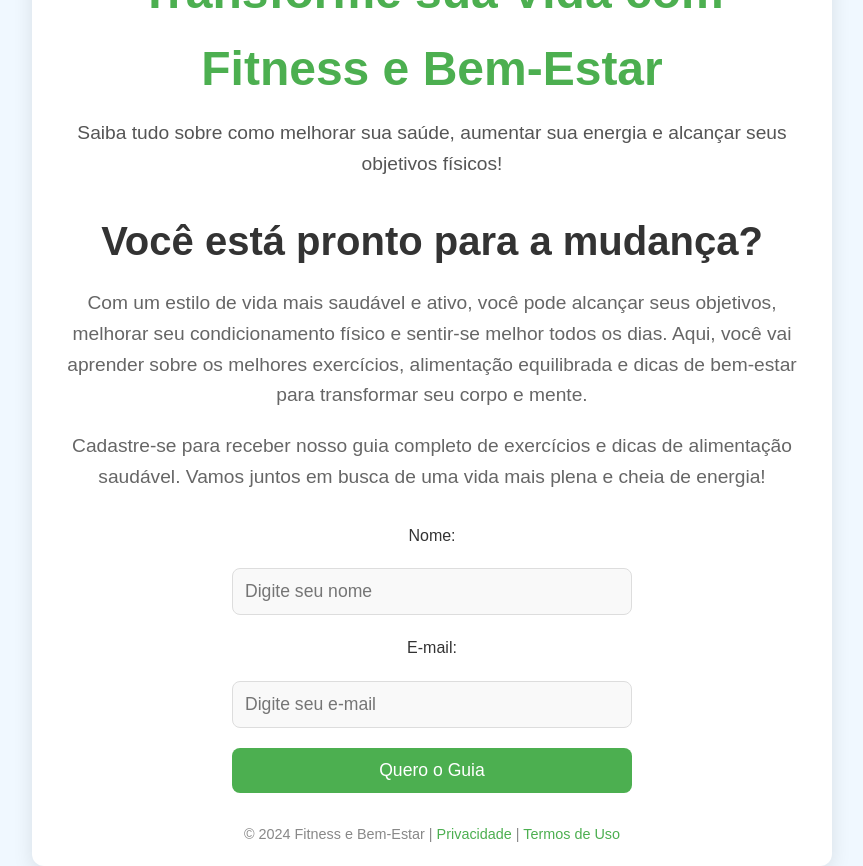
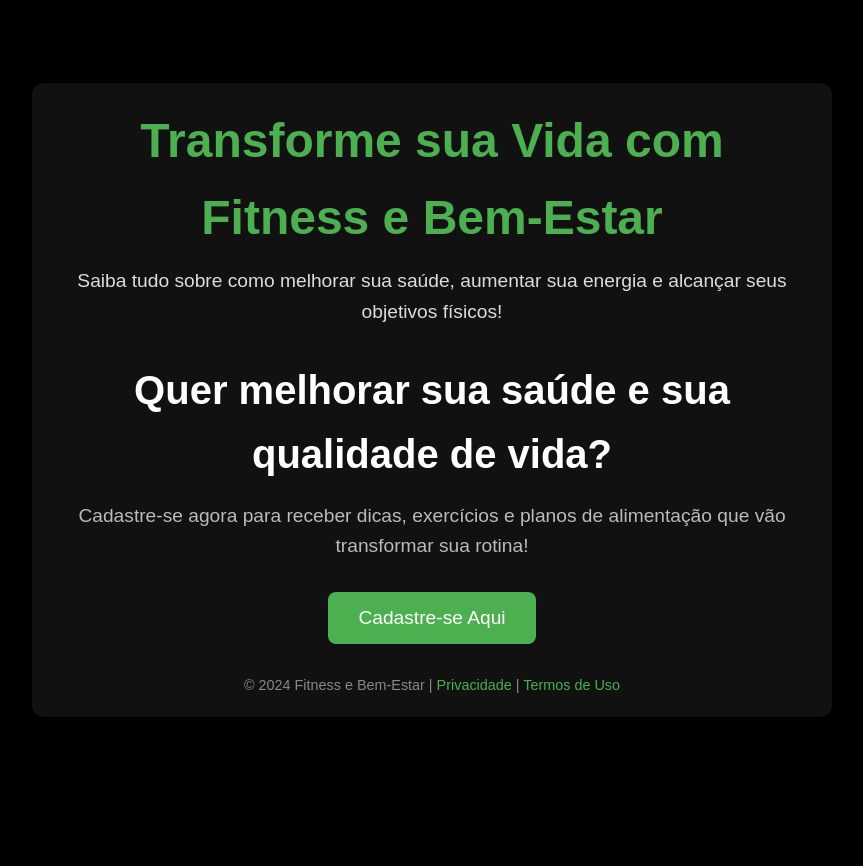
Before and after one commit to abc12321233232/Sitedevendas, a plain HTML site: page index.html in a window 1280 px wide. Shown: the whole page, without its empty margins (208-1071 px from the left). After the commit the page ends 800 px from the top, so only its background shows below. Drawn offline with Linux system fonts and the light colour scheme.

Commit message:
Update index.html

```diff
--- a/index.html
+++ b/index.html
@@ -16,8 +16,8 @@
         /* Estilos gerais */
         body {
             font-family: 'Arial', sans-serif;
-            background-color: #f0f8ff;
-            color: #333;
+            background-color: #000;
+            color: #fff;
             line-height: 1.6;
             display: flex;
             justify-content: center;
@@ -32,9 +32,9 @@
             width: 100%;
             max-width: 800px;
             padding: 20px;
-            background-color: #fff;
+            background-color: #111;
             border-radius: 12px;
-            box-shadow: 0 6px 20px rgba(0, 0, 0, 0.1);
+            box-shadow: 0 6px 20px rgba(0, 0, 0, 0.3);
         }
 
         /* Cabeçalho */
@@ -50,7 +50,7 @@
 
         header p {
             font-size: 1.2em;
-            color: #555;
+            color: #ddd;
         }
 
         /* Seção de conteúdo */
@@ -61,46 +61,28 @@
         .content h2 {
             font-size: 2.5em;
             margin-bottom: 15px;
-            color: #333;
+            color: #fff;
         }
 
         .content p {
             font-size: 1.2em;
-            color: #666;
+            color: #bbb;
             margin-bottom: 20px;
         }
 
-        /* Formulário */
-        form {
-            display: flex;
-            flex-direction: column;
-            align-items: center;
-            gap: 20px;
-            margin-top: 20px;
+        /* Botão de inscrição */
+        .button {
+            padding: 15px 30px;
+            background-color: #4CAF50;
+            color: #fff;
+            font-size: 1.2em;
+            border: none;
+            border-radius: 8px;
+            cursor: pointer;
+            transition: background-color 0.3s ease;
         }
 
-        form input, form button {
-            padding: 12px;
-            font-size: 1.1em;
-            width: 100%;
-            max-width: 400px;
-            border: 1px solid #ddd;
-            border-radius: 8px;
-        }
-
-        form input {
-            background-color: #f9f9f9;
-        }
-
-        form button {
-            background-color: #4CAF50;
-            color: white;
-            cursor: pointer;
-            border: none;
-            transition: background-color 0.3s;
-        }
-
-        form button:hover {
+        .button:hover {
             background-color: #45a049;
         }
 
@@ -130,20 +112,14 @@
         </header>
 
         <div class="content">
-            <h2>Você está pronto para a mudança?</h2>
-            <p>Com um estilo de vida mais saudável e ativo, você pode alcançar seus objetivos, melhorar seu condicionamento físico e sentir-se melhor todos os dias. Aqui, você vai aprender sobre os melhores exercícios, alimentação equilibrada e dicas de bem-estar para transformar seu corpo e mente.</p>
-            <p>Cadastre-se para receber nosso guia completo de exercícios e dicas de alimentação saudável. Vamos juntos em busca de uma vida mais plena e cheia de energia!</p>
+            <h2>Quer melhorar sua saúde e sua qualidade de vida?</h2>
+            <p>Cadastre-se agora para receber dicas, exercícios e planos de alimentação que vão transformar sua rotina!</p>
         </div>
 
-        <form action="thank-you.html" method="get">
-            <label for="name">Nome:</label>
-            <input type="text" id="name" name="name" placeholder="Digite seu nome" required>
-
-            <label for="email">E-mail:</label>
-            <input type="email" id="email" name="email" placeholder="Digite seu e-mail" required>
-
-            <button type="submit">Quero o Guia</button>
-        </form>
+        <!-- Botão de inscrição -->
+        <a href="thank-you.html">
+            <button class="button">Cadastre-se Aqui</button>
+        </a>
 
         <footer>
             <p>© 2024 Fitness e Bem-Estar | <a href="#">Privacidade</a> | <a href="#">Termos de Uso</a></p>
```
